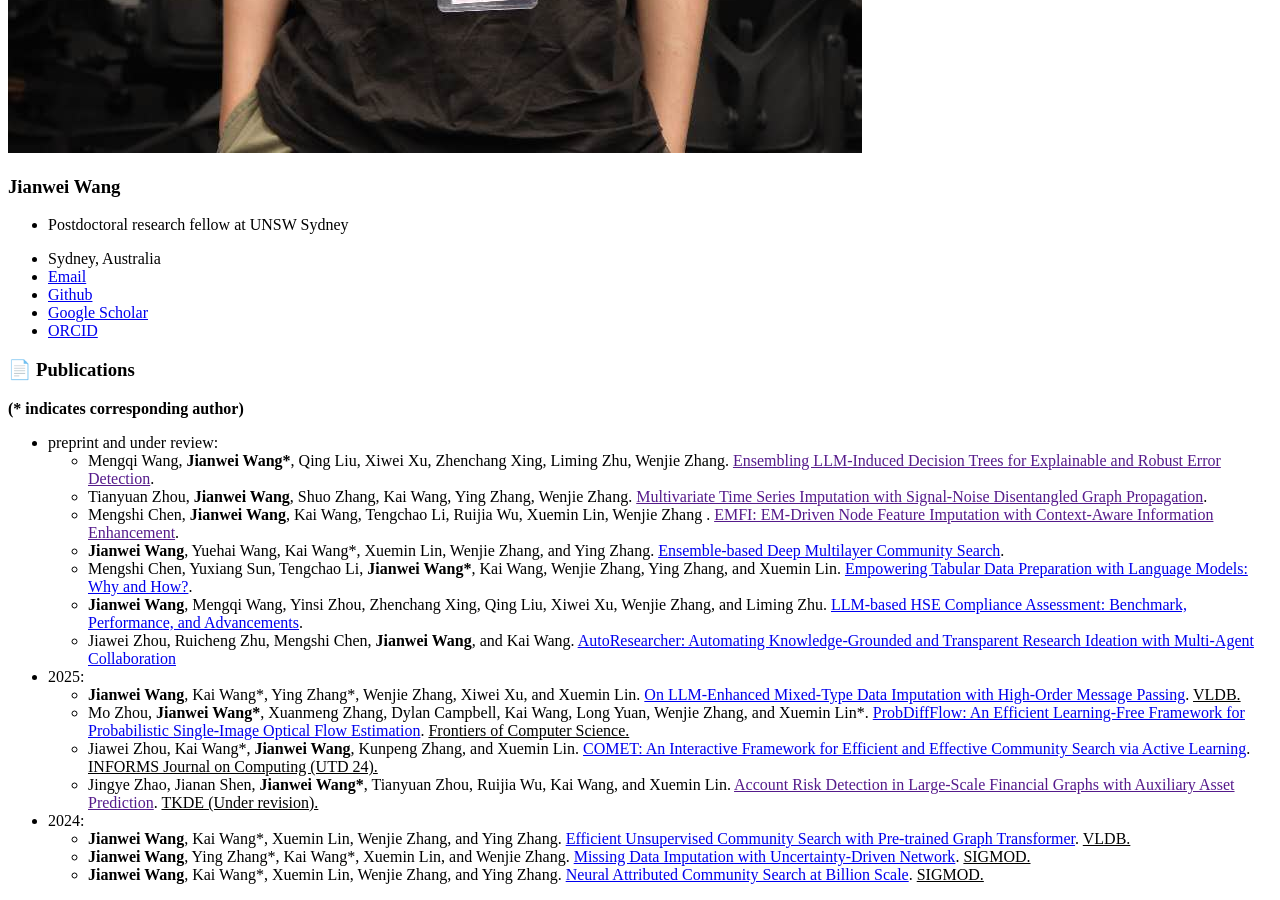
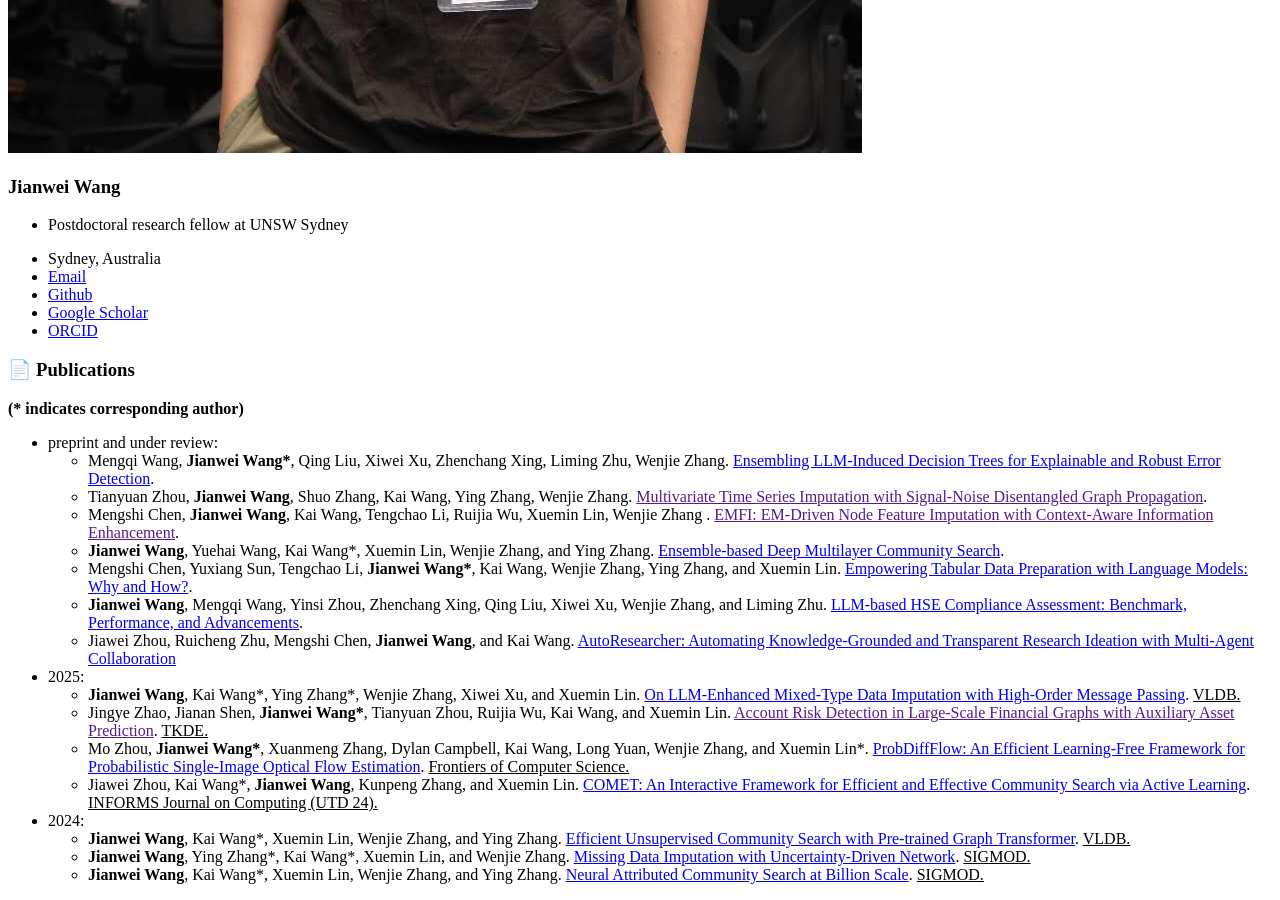
Before and after one commit to jianwei-cse/jianwei-cse.github.io, a Jekyll site: the page built from _pages/includes/publications.md, in a window 1280 px wide and 900 px high, scrolled down 1311 px. Built offline with Jekyll 4.4.1, drawn with Linux system fonts in a browser that asks for light colours; our own code applies the rules of GitHub Pages for plain Markdown files; a script bundle is joined from its source files by our own code.

Commit message:
update pub

```diff
--- a/_pages/includes/publications.md
+++ b/_pages/includes/publications.md
@@ -3,7 +3,7 @@
 **(* indicates corresponding author)**
 
 * preprint and under review:
-  + Mengqi Wang, **Jianwei Wang\***, Qing Liu, Xiwei Xu, Zhenchang Xing, Liming Zhu, Wenjie Zhang. [Ensembling LLM-Induced Decision Trees for Explainable and Robust Error Detection]().
+  + Mengqi Wang, **Jianwei Wang\***, Qing Liu, Xiwei Xu, Zhenchang Xing, Liming Zhu, Wenjie Zhang. [Ensembling LLM-Induced Decision Trees for Explainable and Robust Error Detection](https://www.arxiv.org/abs/2512.07246).
   + Tianyuan Zhou, **Jianwei Wang**, Shuo Zhang, Kai Wang, Ying Zhang, Wenjie Zhang. [Multivariate Time Series Imputation with Signal-Noise Disentangled Graph Propagation]().
   + Mengshi Chen, **Jianwei Wang**, Kai Wang, Tengchao Li, Ruijia Wu, Xuemin Lin, Wenjie Zhang . [EMFI: EM-Driven Node Feature Imputation with Context-Aware Information Enhancement]().
   + **Jianwei Wang**, Yuehai Wang, Kai Wang\*, Xuemin Lin, Wenjie Zhang, and Ying Zhang. [Ensemble-based Deep Multilayer Community Search](https://arxiv.org/abs/2501.02194).
@@ -13,9 +13,9 @@
 
 * 2025:
   + **Jianwei Wang**, Kai Wang\*, Ying Zhang\*, Wenjie Zhang, Xiwei Xu, and Xuemin Lin. [On LLM-Enhanced Mixed-Type Data Imputation with High-Order Message Passing](https://arxiv.org/abs/2501.02191). <u> VLDB.</u>
+  + Jingye Zhao, Jianan Shen, **Jianwei Wang\***, Tianyuan Zhou, Ruijia Wu, Kai Wang, and Xuemin Lin. [Account Risk Detection in Large-Scale Financial Graphs with Auxiliary Asset Prediction](). <u>TKDE.</u>
   + Mo Zhou, **Jianwei Wang\***, Xuanmeng Zhang, Dylan Campbell, Kai Wang, Long Yuan, Wenjie Zhang, and Xuemin Lin\*. [ProbDiffFlow: An Efficient Learning-Free Framework for Probabilistic Single-Image Optical Flow Estimation](https://journal.hep.com.cn/fcs/EN/10.1007/s11704-025-50259-6). <u>Frontiers of Computer Science.</u>
   + Jiawei Zhou, Kai Wang\*, **Jianwei Wang**, Kunpeng Zhang, and Xuemin Lin. [COMET: An Interactive Framework for Efficient and Effective Community Search via Active Learning](https://pubsonline.informs.org/doi/suppl/10.1287/ijoc.2024.0834). <u>INFORMS Journal on Computing (UTD 24).</u>
-  + Jingye Zhao, Jianan Shen, **Jianwei Wang\***, Tianyuan Zhou, Ruijia Wu, Kai Wang, and Xuemin Lin. [Account Risk Detection in Large-Scale Financial Graphs with Auxiliary Asset Prediction](). <u>TKDE (Under revision).</u>
 
 * 2024:
   + **Jianwei Wang**, Kai Wang\*, Xuemin Lin, Wenjie Zhang, and Ying Zhang. [Efficient Unsupervised Community Search with Pre-trained Graph Transformer](https://www.vldb.org/pvldb/vol17/p2227-wang.pdf). <u>VLDB.</u>
```
